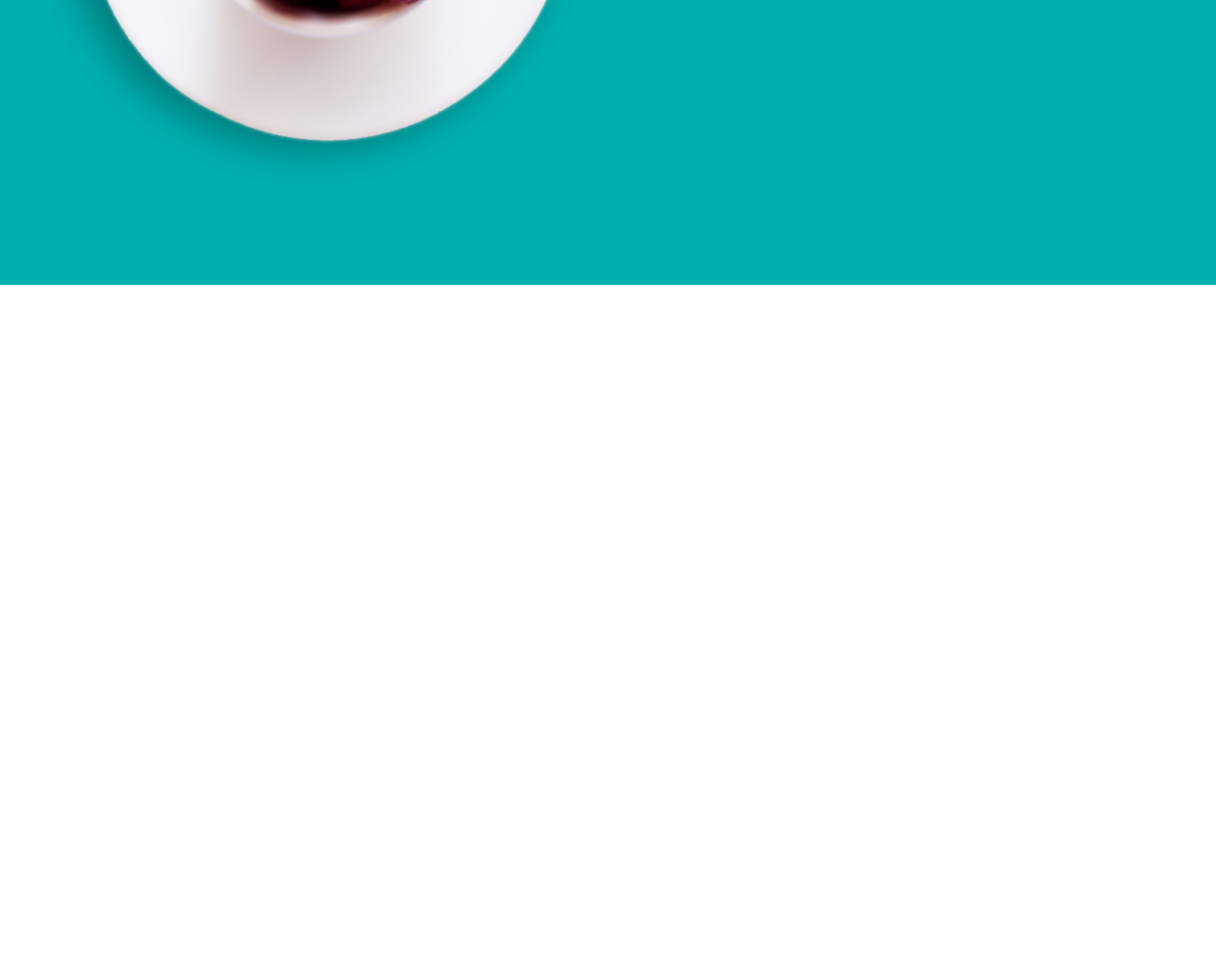
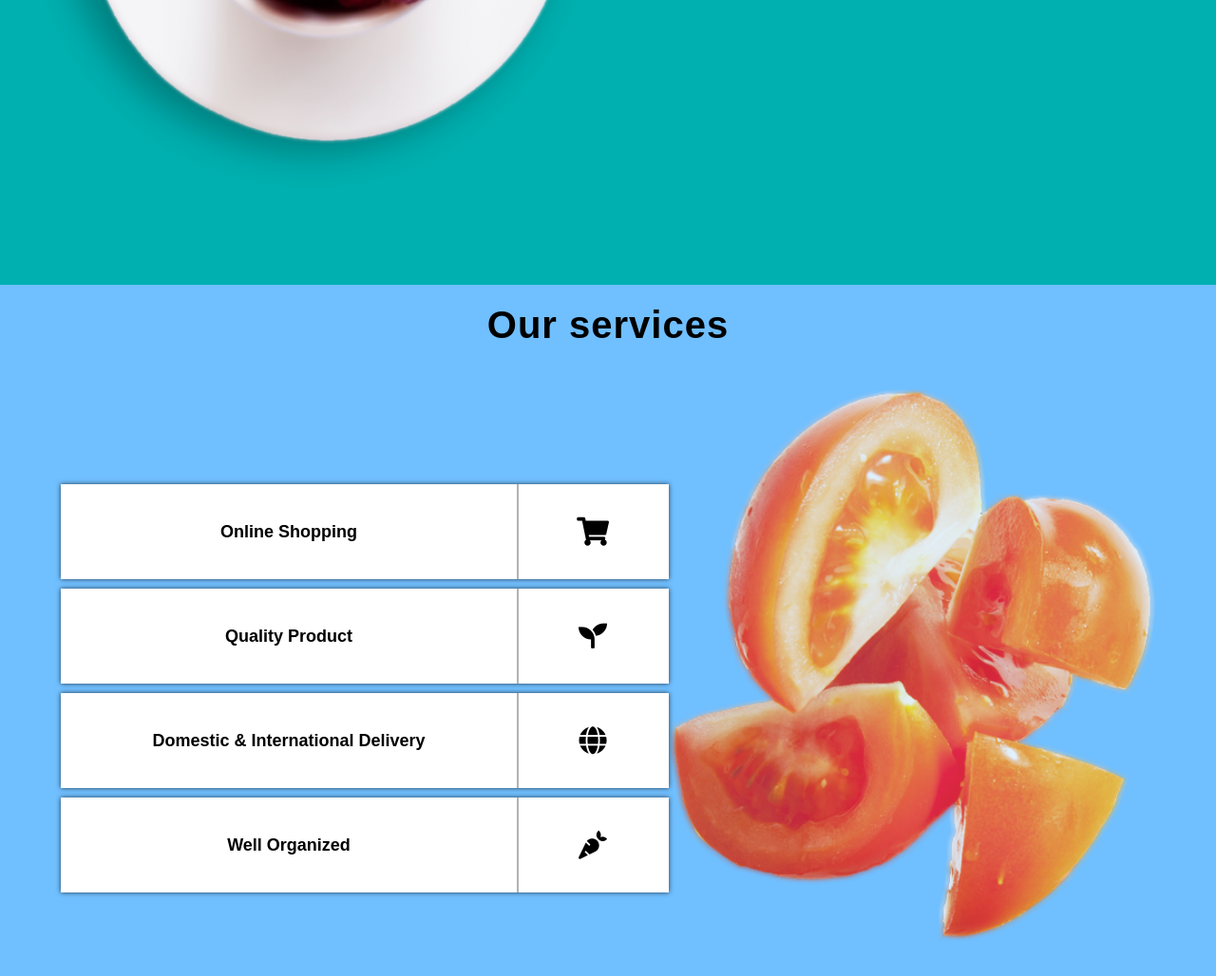
Before and after one commit to wronkowa/psd-to-html, a plain HTML site: page index.html in a window 1280 px wide. Shown: the part 1300-2328 px from the top of the page at 95% size. Before the commit the page ends 1600 px from the top, so only its background shows below. Drawn offline with Linux system fonts and the light colour scheme.

Commit message:
add services section

```diff
--- a/index.html
+++ b/index.html
@@ -64,7 +64,30 @@
         Animi, modi!</p>
     </div>
   </section>
-
+  <section class="services">
+    <h1>Our services</h1>
+    <div class="section_img_box">
+      <img src="img/img-services.png" alt="tomato photo">
+    </div>
+    <div class="services_box">
+      <div class="service_box">
+        <h2>Online Shopping</h2>
+        <i class="fas fa-shopping-cart"></i>
+      </div>
+      <div class="service_box">
+        <h2>Quality Product</h2>
+        <i class="fas fa-seedling"></i>
+      </div>
+      <div class="service_box">
+        <h2>Domestic & International Delivery</h2>
+        <i class="fas fa-globe"></i>
+      </div>
+      <div class="service_box">
+        <h2>Well Organized</h2>
+        <i class="fas fa-carrot"></i>
+      </div>
+    </div>
+  </section>
   <script src="main.js"></script>
 </body>
 
--- a/style.css
+++ b/style.css
@@ -148,7 +148,6 @@ section{
 .about{
   position: relative;
   background-color: #00b0b0;
-
   /* padding: 30px 20px; */
 }
 .section_img_box{
@@ -171,14 +170,75 @@ section{
   flex-direction: column;
   justify-content: center;
 }
-.section_text_box>h1{
+section h1{
   font-size: 4rem;
   letter-spacing: 1px;
 }
-.section_text_box>p{
+section p{
   margin-top: 20px;
   font-size: 1.5rem;
   line-height: 150%;
+}
+
+.services{
+flex-direction: column;
+justify-content: flex-start;
+position: relative;
+background-color: #70bfff;
+z-index: -3;
+}
+.services>h1{
+  margin: 40px 0;
+}
+.services>.section_img_box{
+  height: 100%;
+  position: absolute;
+  z-index: -1;
+  opacity: .8;
+}
+.services_box{
+  height: 50%;
+  width: 90%;
+  margin: 0 auto;
+  position: absolute;
+  top: 50%;
+  left: 50%;
+  transform: translate(-50%, -50%)
+}
+.service_box{
+  height: 25%;
+  width: 100%;
+  display: flex;
+  justify-content: space-between;
+  align-items: center;
+  background-color: #fff;
+  margin: 10px 0;
+  font-size: 1.2rem;
+  /* padding: 0 20px; */
+  box-shadow: 0 0 5px 0 rgba(0, 0, 0, .7);
+  position: relative;
+}
+.service_box::after{
+  content:'';
+  position: absolute;
+  height: 100%;
+  width: 2px;
+  background-color: black;
+  top: 0;
+  left: 75%;
+  opacity: .3;
+}
+.service_box h2{
+  display: block;
+  width: 75%;
+  text-align: center;
+}
+.service_box i {
+  display: block;
+  display: flex;
+  justify-content: center;
+  width: 25%;
+  font-size: 3rem;
 }
 @media (orientation: landscape) {
   .logo{
@@ -197,4 +257,23 @@ section{
     height: 100%;
     width: 50%;
   }
+  .services{
+    flex-wrap: nowrap;
+    /* background-color: #70bfff; */
+  }
+  .services>.section_img_box{
+    top: 0;
+    right: 0;
+  }
+  .services>.section_img_box>img{
+    width: 80%;
+  }
+  .services h1{
+    margin:  20px 0;
+  }
+  .services_box{
+    width: 50%;
+    height: 50%;
+    left: 30%;
+  }
 }
```
Also changed, not shown: img/img-services.png (added).
